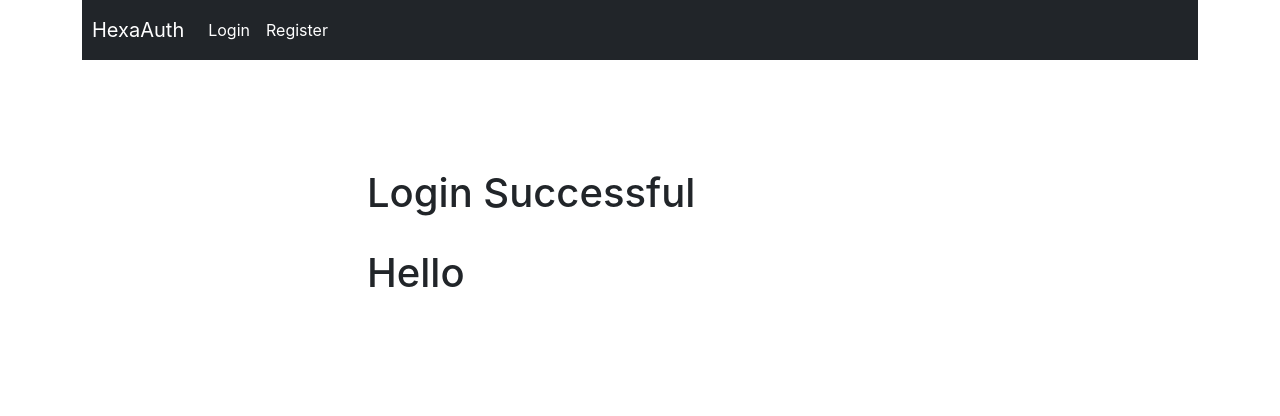
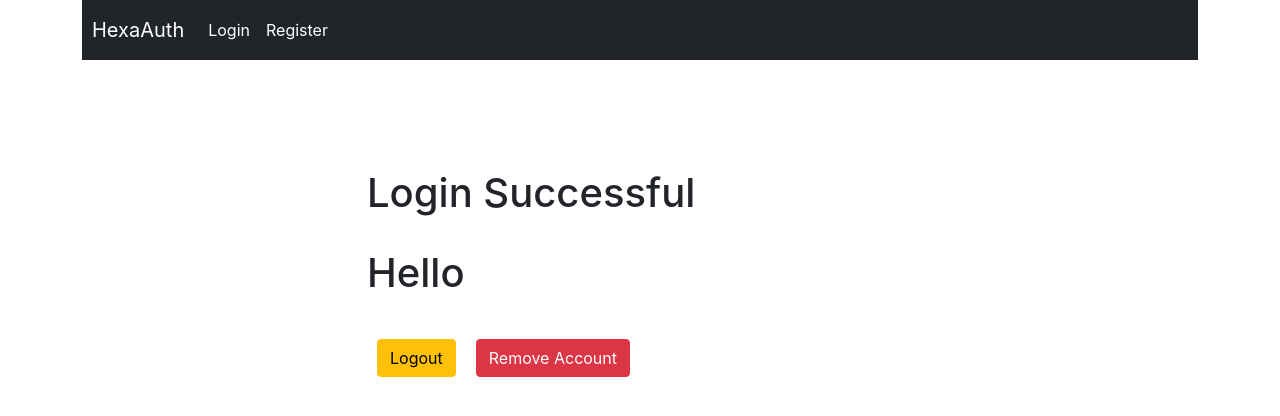
Before and after one commit to senuravihanjayadeva/FaceAutheticationAzure, a React (Create React App) app in the folder Frontend/faceauthentication/: page /user in a window 1280 px wide. Shown: the top 416 px of the page. Built offline with nearby package versions, Linux system fonts and the light colour scheme.

Commit message:
add remove account feature

```diff
--- a/Frontend/faceauthentication/src/components/login.component.js
+++ b/Frontend/faceauthentication/src/components/login.component.js
@@ -18,6 +18,7 @@ export default function LoginComponent() {
 
   //states for send backend data
   const [userId, setuserId] = useState("");
+  const [StateOfProcess, setStateOfProcess] = useState("");
 
   //method for capture an image
   const capture = React.useCallback(() => {
@@ -26,7 +27,7 @@ export default function LoginComponent() {
     //console.log(imageSrc);
   }, [webcamRef, setImgSrc]);
 
-  function uploadImage(e) {
+  async function uploadImage(e) {
     e.preventDefault();
 
     if (imgSrc !== null) {
@@ -75,12 +76,13 @@ export default function LoginComponent() {
                   newImageDetails,
                   config
                 )
-                .then((response) => {
+                .then(async (response) => {
                   console.log(
                     "Response for face detect is = " + response.data[0].faceId
                   );
                   setuserId(response.data[0].faceId);
-                  alert("Face Detect Successfully");
+                  //alert("Face Detect Successfully");
+                  setStateOfProcess("Processing Your Face.....");
 
                   const newUserLogin = {
                     faceId: response.data[0].faceId,
@@ -89,7 +91,7 @@ export default function LoginComponent() {
                     mode: "matchPerson",
                   };
 
-                  axios
+                  await axios
                     .post(
                       "https://eastus.api.cognitive.microsoft.com/face/v1.0/findsimilars",
                       newUserLogin,
@@ -98,7 +100,8 @@ export default function LoginComponent() {
                     .then((res) => {
                       console.log(res.data[0].persistedFaceId);
 
-                      alert("Face Verify Successfully");
+                      //alert("Face Verify Successfully");
+                      setStateOfProcess("Please Wait...");
 
                       axios
                         .get(
@@ -109,18 +112,26 @@ export default function LoginComponent() {
                         .then((res) => {
                           console.log(res.data.userName);
                           if (!res.data) {
-                            alert("Authentication Failed..Try Again");
+                            //alert("Authentication Failed..Try Again");
+                            setStateOfProcess(
+                              "Authentication Failed..Try Again..."
+                            );
                           } else {
+                            localStorage.setItem("UserID", res.data.userId);
                             localStorage.setItem("UserName", res.data.userName);
                             window.location = "/user";
                           }
                         })
-                        .catch((err) => {
-                          alert(err);
+                        .catch(() => {
+                          //alert("Authentication Failed..Try Again");
+                          setStateOfProcess(
+                            "Authentication Failed..Try Again..."
+                          );
                         });
                     })
-                    .catch((err) => {
-                      alert("Authentication Failed..Try Again");
+                    .catch(() => {
+                      //alert("Authentication Failed..Try Again");
+                      setStateOfProcess("Authentication Failed..Try Again...");
                     });
                 })
                 .catch((err) => {
@@ -147,7 +158,12 @@ export default function LoginComponent() {
           </button>
         </div>
         <div className="col-md-6">
-          {" "}
+          <div className="row">
+            <div className="col-md-12">
+              <h3 style={{ color: "red" }}>{StateOfProcess}</h3>
+            </div>
+
+            <div className="col-md-12">
               {imgSrc && (
                 <>
                   {" "}
@@ -166,6 +182,8 @@ export default function LoginComponent() {
                 </>
               )}
             </div>
+          </div>{" "}
+        </div>
       </div>
     </div>
   );
--- a/Frontend/faceauthentication/src/components/register.component.js
+++ b/Frontend/faceauthentication/src/components/register.component.js
@@ -19,6 +19,7 @@ export default function RegisterComponent() {
   //states for send backend data
   const [userId, setuserId] = useState("");
   const [userName, setuserName] = useState("");
+  const [StateOfProcess, setStateOfProcess] = useState("");
 
   //method for capture an image
   const capture = React.useCallback(() => {
@@ -82,7 +83,8 @@ export default function RegisterComponent() {
                       response.data.persistedFaceId
                   );
                   setuserId(response.data.persistedFaceId);
-                  alert("Image added to Large Face List");
+                  //alert("Image added to Large Face List");
+                  setStateOfProcess("Processing...");
 
                   const newUserReg = {
                     userId: response.data.persistedFaceId,
@@ -101,7 +103,8 @@ export default function RegisterComponent() {
                             "a680691db6174916bb8819e75475a406",
                         },
                       };
-                      alert("User Details sent to the Database");
+                      //alert("User Details sent to the Database");
+                      setStateOfProcess("Processing...");
                       axios
                         .post(
                           "https://eastus.api.cognitive.microsoft.com/face/v1.0/largefacelists/hexalist/train",
@@ -109,7 +112,8 @@ export default function RegisterComponent() {
                           configTrain
                         )
                         .then(() => {
-                          alert("Dataset Trained Successfully");
+                          //alert("Dataset Trained Successfully");
+                          setStateOfProcess("Account Created...");
                           window.location = "/";
                         })
                         .catch((err) => {
@@ -144,6 +148,11 @@ export default function RegisterComponent() {
           </button>
         </div>
         <div className="col-md-6">
+          <div className="row">
+            <div className="col-md-12">
+              <h3 style={{ color: "red" }}>{StateOfProcess}</h3>
+            </div>
+            <div className="col-md-12">
               {" "}
               {imgSrc && (
                 <>
@@ -175,5 +184,7 @@ export default function RegisterComponent() {
             </div>
           </div>
         </div>
+      </div>
+    </div>
   );
 }
--- a/Frontend/faceauthentication/src/components/user.component.js
+++ b/Frontend/faceauthentication/src/components/user.component.js
@@ -1,18 +1,95 @@
 import React, { useState, useEffect } from "react";
+import axios from "axios";
 
 export default function UserComponent() {
+  const [ProfileID, setProfileID] = useState("");
   const [UserName, setUserName] = useState("");
+  const [StateOfProcess, setStateOfProcess] = useState("");
 
   useEffect(() => {
+    setProfileID(localStorage.getItem("UserID"));
     setUserName(localStorage.getItem("UserName"));
   }, []);
+
+  function logoutFunc() {
+    localStorage.removeItem("UserID");
+    localStorage.removeItem("UserName");
+    window.location = "/";
+  }
+
+  function deleteAccount() {
+    console.log("Profile ID is " + ProfileID);
+    const config = {
+      headers: {
+        "Ocp-Apim-Subscription-Key": "a680691db6174916bb8819e75475a406",
+      },
+    };
+
+    axios
+      .delete(
+        `https://eastus.api.cognitive.microsoft.com/face/v1.0/largefacelists/hexalist/persistedfaces/${ProfileID}`,
+        config
+      )
+      .then(() => {
+        //alert("Face Deleted from Large Face List Successfully");
+        setStateOfProcess("Processing....");
+        axios
+          .post(
+            "https://eastus.api.cognitive.microsoft.com/face/v1.0/largefacelists/hexalist/train",
+            "",
+            config
+          )
+          .then(() => {
+            //alert("Dataset Trained Successfully");
+            setStateOfProcess("Processing....");
+            axios
+              .delete(
+                process.env.REACT_APP_BACKEND_URL + "/users/delete/" + ProfileID
+              )
+              .then(() => {
+                localStorage.removeItem("UserID");
+                localStorage.removeItem("UserName");
+                //alert("Account Deleted");
+                setStateOfProcess("Account Deleted....");
+                window.location = "/";
+              })
+              .catch((err) => {
+                alert(err);
+              });
+          })
+          .catch((err) => {
+            alert(err);
+          });
+      })
+      .catch((err) => {
+        alert(err);
+      });
+  }
 
   return (
     <div className="container">
       <div style={{ margin: "10% 25%" }}>
+        <div className="container">
+          <h3 style={{ color: "red" }}>{StateOfProcess}</h3>
+        </div>
         <h1>Login Successful</h1>
         <br />
         <h1>Hello {UserName}</h1>
+        <br />
+        <button
+          className="btn btn-warning"
+          onClick={logoutFunc}
+          style={{ margin: "10px" }}
+        >
+          Logout
+        </button>
+        <button
+          className="btn btn-danger"
+          onClick={deleteAccount}
+          style={{ margin: "10px" }}
+        >
+          Remove Account
+        </button>
       </div>
     </div>
   );
```
Also changed, not shown: 2 other files (tests, documents, lock files or other folders). Lines whose indentation alone changed are shown as unchanged.
